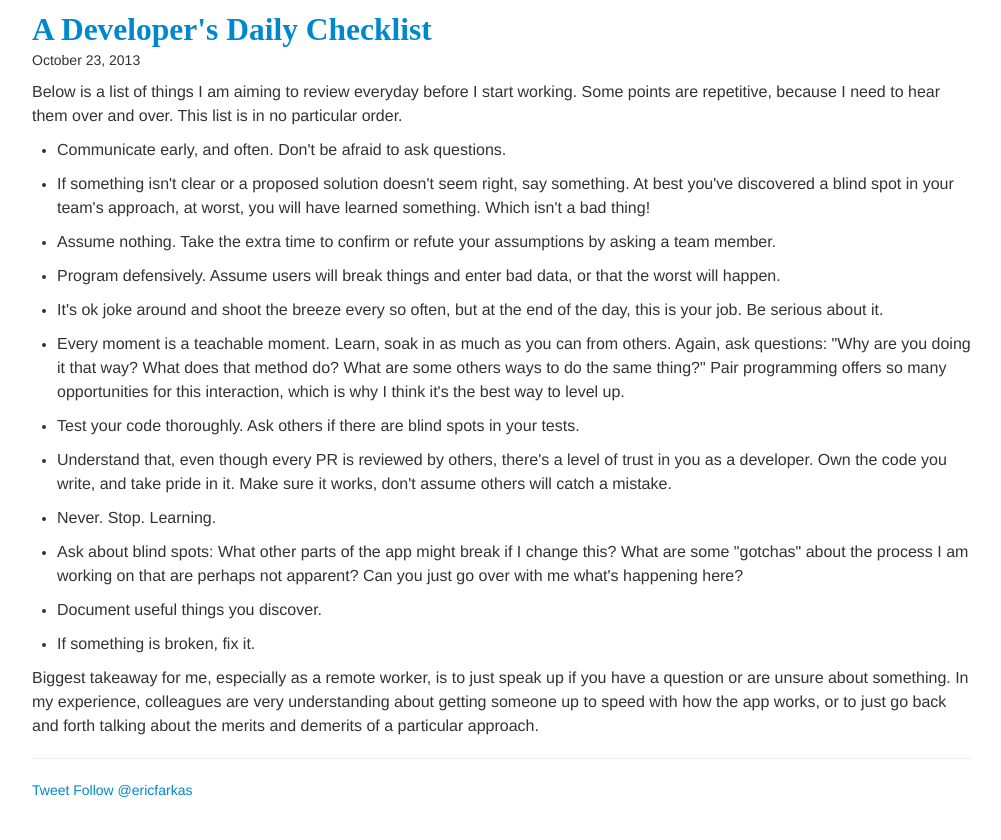
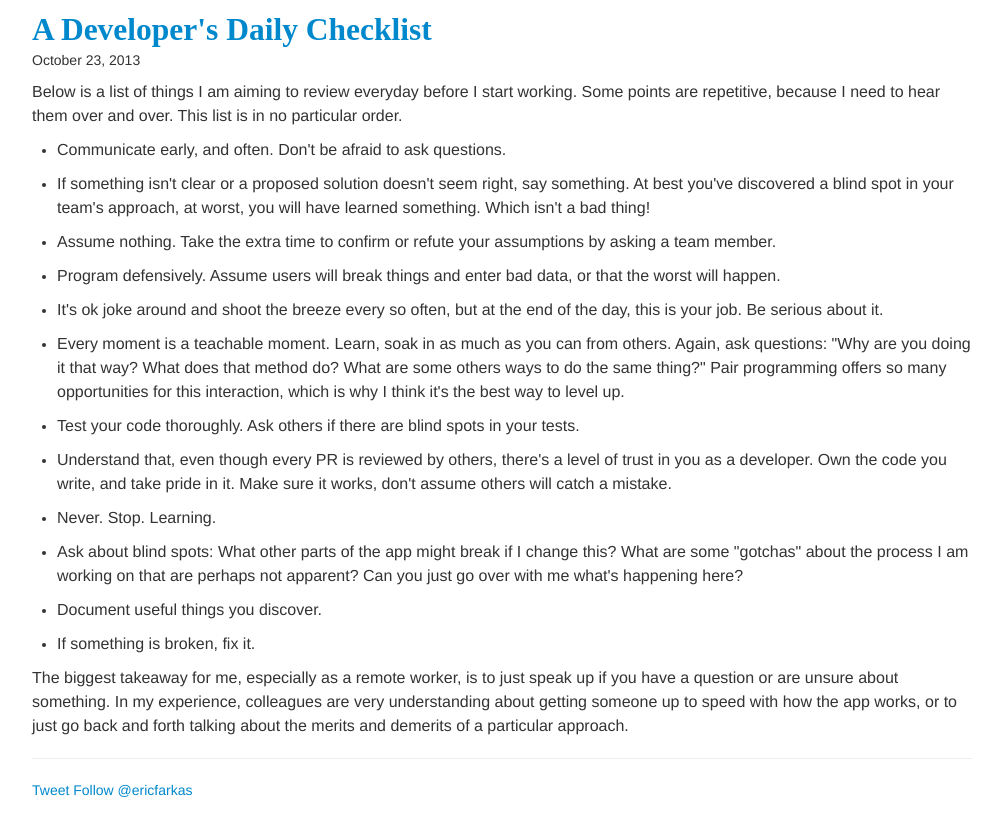
Before and after one commit to speric/speric.github.com, a Jekyll site: the page built from _posts/2013-10-23-a-developers-daily-checklist.markdown, in a window 1280 px wide. Shown: the part 323-1163 px from the top of the page, without its empty margins (138-1139 px from the left). Built offline with Jekyll 4.4.1, drawn with Linux system fonts in a browser that asks for light colours; some web fonts are replaced; Markdown is read by kramdown in place of the engine named in the settings; comment, search, counter and statistics services are not loaded.

Commit message:
Update 2013-10-23-a-developers-daily-checklist.markdown

```diff
--- a/_posts/2013-10-23-a-developers-daily-checklist.markdown
+++ b/_posts/2013-10-23-a-developers-daily-checklist.markdown
@@ -20,4 +20,4 @@ header_img: "vineyard.jpg"
 <li><p>If something is broken, fix it.</p></li>
 </ul>
 
-<p>Biggest takeaway for me, especially as a remote worker, is to just speak up if you have a question or are unsure about something. In my experience, colleagues are very understanding about getting someone up to speed with how the app works, or to just go back and forth talking about the merits and demerits of a particular approach.</p>
+<p>The biggest takeaway for me, especially as a remote worker, is to just speak up if you have a question or are unsure about something. In my experience, colleagues are very understanding about getting someone up to speed with how the app works, or to just go back and forth talking about the merits and demerits of a particular approach.</p>
```
